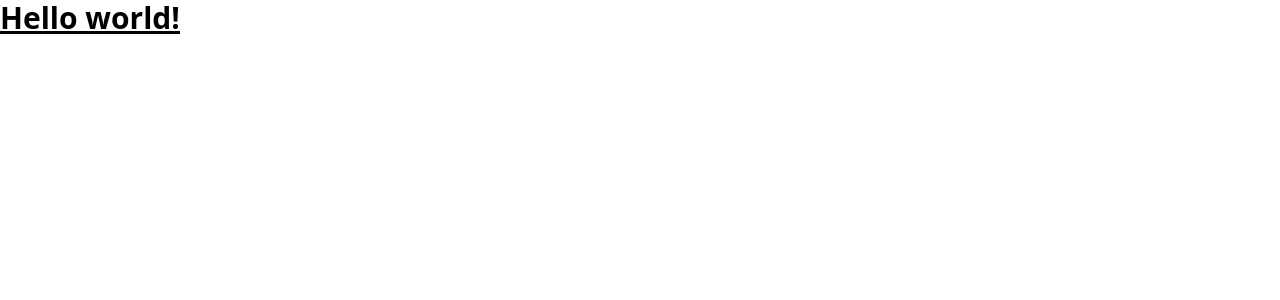
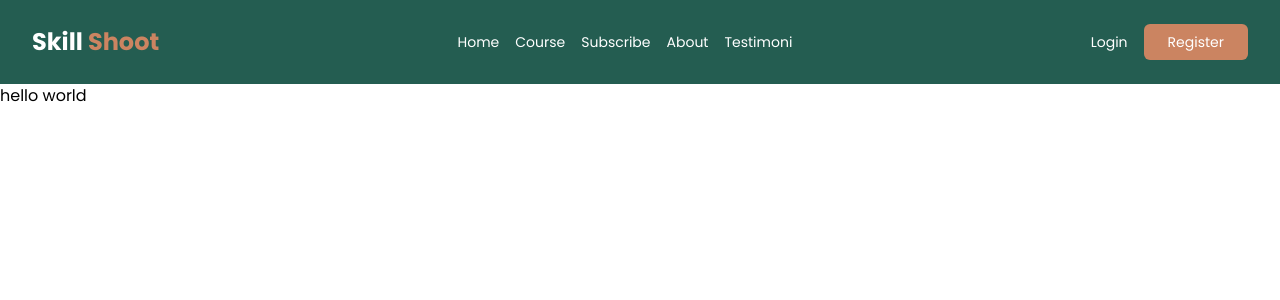
Before and after one commit to Yeakub1/Skill_Shoot, a React (Vite) app: page / in a window 1280 px wide. Shown: the top 300 px of the page. Built offline with nearby package versions, Linux system fonts and the light colour scheme.

Commit message:
navbar done

```diff
--- a/index.html
+++ b/index.html
@@ -1,9 +1,16 @@
-<!doctype html>
+<!DOCTYPE html>
 <html lang="en">
   <head>
     <meta charset="UTF-8" />
     <link rel="icon" type="image/svg+xml" href="/vite.svg" />
     <meta name="viewport" content="width=device-width, initial-scale=1.0" />
+    <!-- google Poppins font -->
+    <link rel="preconnect" href="https://fonts.googleapis.com" />
+    <link rel="preconnect" href="https://fonts.gstatic.com" crossorigin />
+    <link
+      href="https://fonts.googleapis.com/css2?family=Poppins:wght@400;600;700&family=Roboto:ital,wght@0,100;0,300;0,400;0,500;0,700;0,900;1,100;1,300;1,400;1,500;1,700;1,900&display=swap"
+      rel="stylesheet"
+    />
     <title>Skill Shoot</title>
   </head>
   <body>
--- a/package.json
+++ b/package.json
@@ -14,6 +14,7 @@
     "match-sorter": "^6.3.4",
     "react": "^18.3.1",
     "react-dom": "^18.3.1",
+    "react-headroom": "^3.2.1",
     "react-icons": "^5.3.0",
     "react-router-dom": "^6.26.0",
     "sort-by": "^1.2.0"
--- a/src/App.jsx
+++ b/src/App.jsx
@@ -1,3 +1,9 @@
+import Hero from "./components/Hero";
+import Navbar from "./components/Navbar";
+
 export default function App() {
-  return <h1 className="text-3xl font-bold underline">Hello world!</h1>;
+  return <div className="">
+    <Navbar />
+    <Hero />
+  </div>
 }
--- /dev/null
+++ b/src/components/Hero.jsx
@@ -0,0 +1,7 @@
+export default function Hero() {
+  return (
+    <div className="">
+    hello world
+    </div>
+  );
+}
--- /dev/null
+++ b/src/components/Navbar.jsx
@@ -0,0 +1,84 @@
+import { useState } from "react";
+import Headroom from "react-headroom";
+
+export default function Navbar() {
+  const [isOpen, setIsOpen] = useState(false);
+
+  const toggleNavbar = () => {
+    setIsOpen(!isOpen);
+  };
+
+  const navLinks = [
+    { name: "Home", href: "#" },
+    { name: "Course", href: "#" },
+    { name: "Subscribe", href: "#" },
+    { name: "About", href: "#" },
+    { name: "Testimoni", href: "#" },
+  ];
+
+  return (
+    <Headroom>
+      <div className="relative bg-[#245D51] text-white">
+        <div className="max-w-7xl mx-auto">
+          <div className="flex justify-between items-center py-6 px-4 sm:px-8">
+            <div className="flex items-center">
+              <a href="/" className="text-2xl font-bold">
+                Skill <span className="text-[#CB8461]">Shoot</span>
+              </a>
+            </div>
+            <div className="hidden md:block">
+              <nav className="flex space-x-4">
+                {navLinks.map((link) => (
+                  <a
+                    key={link.name}
+                    href={link.href}
+                    className="text-sm font-medium"
+                  >
+                    {link.name}
+                  </a>
+                ))}
+              </nav>
+            </div>
+            <div className="hidden md:block">
+              <nav className="flex space-x-4 items-center">
+                <a href="#" className="text-sm font-medium">
+                  Login
+                </a>
+                <button className="text-sm font-medium bg-[#CB8461] text-white py-2 px-6 rounded-md">
+                  Register
+                </button>
+              </nav>
+            </div>
+            <div className="md:hidden">
+              <button onClick={toggleNavbar} className="text-3xl">
+                {isOpen ? "×" : "☰"}
+              </button>
+            </div>
+          </div>
+        </div>
+
+        {isOpen && (
+          <div className="md:hidden absolute top-full left-0 right-0 bg-[#245D51] shadow-md">
+            <nav className="flex flex-col space-y-4 p-4">
+              {navLinks.map((link) => (
+                <a
+                  key={link.name}
+                  href={link.href}
+                  className="text-sm font-medium"
+                >
+                  {link.name}
+                </a>
+              ))}
+              <a href="#" className="text-sm font-medium">
+                Login
+              </a>
+              <button className="text-sm font-medium bg-[#CB8461] text-white py-2 px-6 rounded-md w-full">
+                Register
+              </button>
+            </nav>
+          </div>
+        )}
+      </div>
+    </Headroom>
+  );
+}
--- a/src/index.css
+++ b/src/index.css
@@ -1,3 +1,7 @@
 @tailwind base;
 @tailwind components;
 @tailwind utilities;
+
+body {
+    font-family: "Poppins"
+}
```
Also changed, not shown: 1 other file (tests, documents, lock files or other folders).
